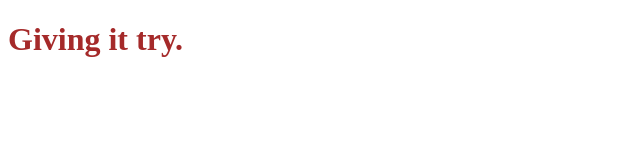
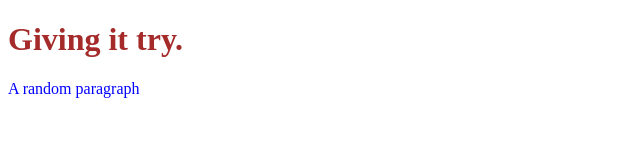
Before and after one commit to AlAminShuvo7/trial-repo, a plain HTML site: page index.html in a window 1280 px wide. Shown: the whole page, without its empty margins (0-640 px from the left). Drawn offline with Linux system fonts and the light colour scheme.

Commit message:
change-02

```diff
--- a/index.html
+++ b/index.html
@@ -9,5 +9,7 @@
 </head>
 <body>
     <h1>Giving it try.</h1>
+
+    <p>A random paragraph</p>
 </body>
 </html>
--- a/style.css
+++ b/style.css
@@ -1,3 +1,7 @@
 h1 {
     color: brown;
 }
+
+p {
+    color: blue;
+}
```
